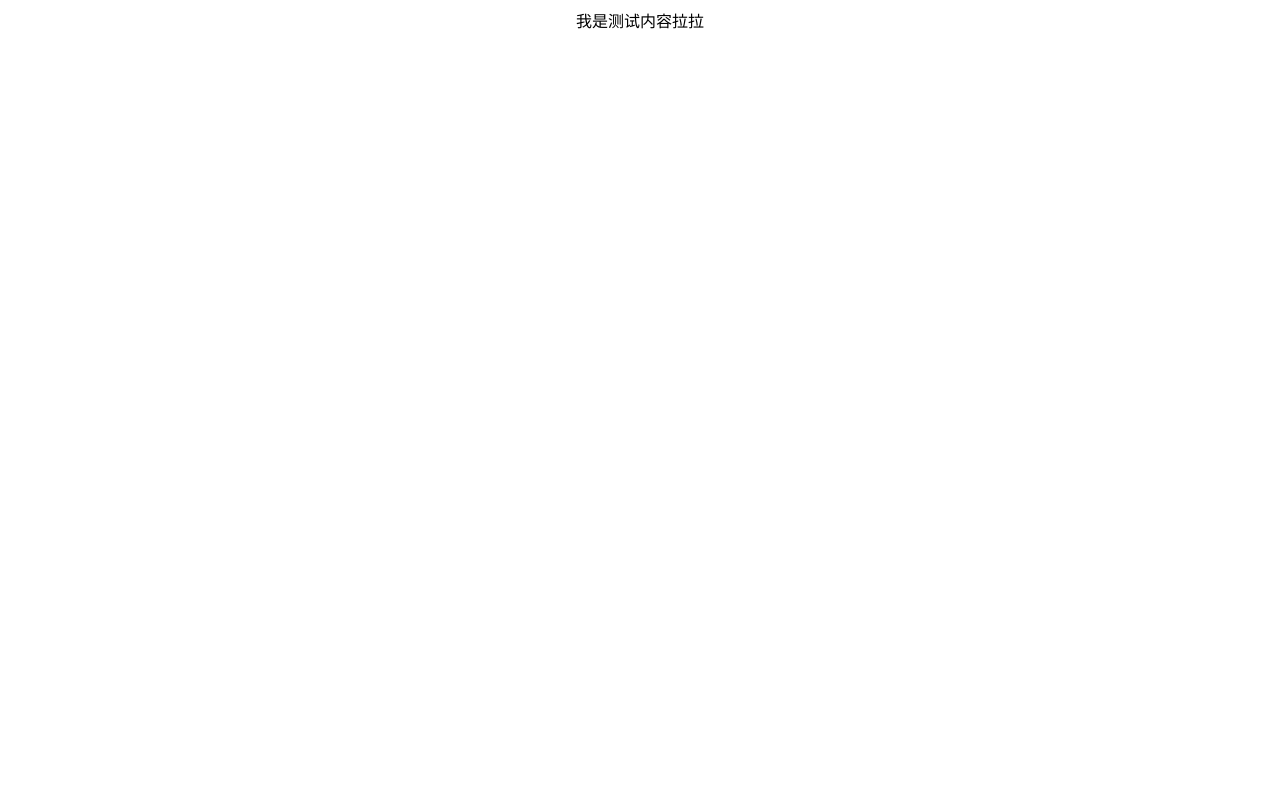
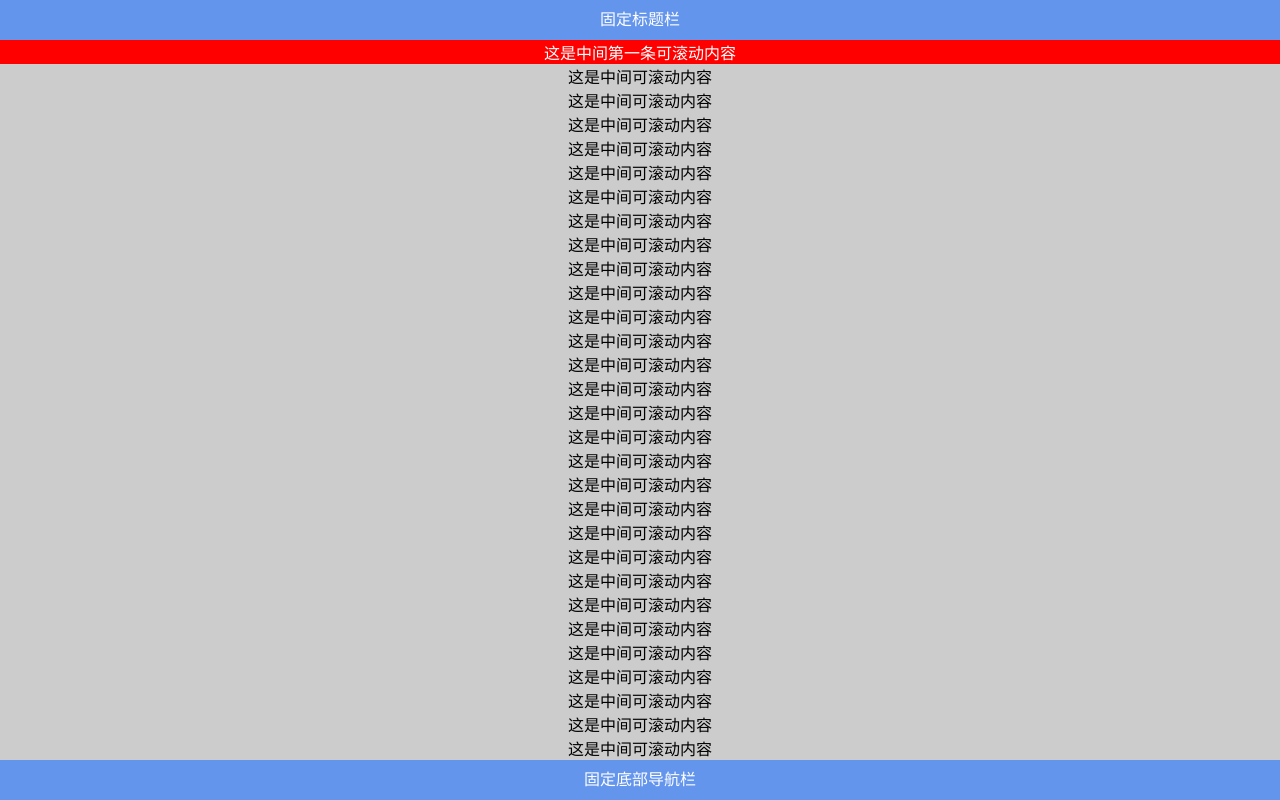
Before and after one commit to 2577873863/2577873863.github.io, a plain HTML site: page code.html in a window 1280 px wide. Drawn offline with Linux system fonts and the light colour scheme.

Commit message:
Update code.html
滚动测试

```diff
--- a/code.html
+++ b/code.html
@@ -2,18 +2,144 @@
 <html lang="en">
 <head>
   <meta charset="UTF-8">
-  <title>xxxxxxx</title>
+  <meta name="viewport" content="width=device-width,initial-scale=1.0">
+  <title>Document</title>
   <style>
+    html,body{
+      margin: 0;
+      padding: 0;
+      overflow: hidden;
+      height: 100%;
+    }
+    p{
+      margin: 0;
+    }
+    .tab_box{
+      background: #6495ed;
+      text-align: center;
+      color: white;
+      height: 40px;
+      line-height: 40px;
+      position: absolute;
+      width: 100%;
+    }
+    header{
+      top:0;
+    }
+    footer{
+      bottom: 0;
+    }
     .container{
-      display:flex;
-      justify-content: center;
-      align-items: center;
+      height: 100%;
+      overflow: auto;
+      -webkit-overflow-scrolling: touch;
+      text-align: center;
+      padding: 40px 0;
+      box-sizing: border-box;
+      background: #ccc;
+    }
+    .container p:nth-last-child(1),p:nth-of-type(1){
+      background: red;
+      color: white;
     }
   </style>
 </head>
 <body>
+  <header class="tab_box">固定标题栏</header>
   <div class="container">
-    <div>我是测试内容拉拉</div>
+    <p>这是中间第一条可滚动内容</p>
+    <p>这是中间可滚动内容</p>
+    <p>这是中间可滚动内容</p>
+    <p>这是中间可滚动内容</p>
+    <p>这是中间可滚动内容</p>
+    <p>这是中间可滚动内容</p>
+    <p>这是中间可滚动内容</p>
+    <p>这是中间可滚动内容</p>
+    <p>这是中间可滚动内容</p>
+    <p>这是中间可滚动内容</p>
+    <p>这是中间可滚动内容</p>
+    <p>这是中间可滚动内容</p>
+    <p>这是中间可滚动内容</p>
+    <p>这是中间可滚动内容</p>
+    <p>这是中间可滚动内容</p>
+    <p>这是中间可滚动内容</p>
+    <p>这是中间可滚动内容</p>
+    <p>这是中间可滚动内容</p>
+    <p>这是中间可滚动内容</p>
+    <p>这是中间可滚动内容</p>
+    <p>这是中间可滚动内容</p>
+    <p>这是中间可滚动内容</p>
+    <p>这是中间可滚动内容</p>
+    <p>这是中间可滚动内容</p>
+    <p>这是中间可滚动内容</p>
+    <p>这是中间可滚动内容</p>
+    <p>这是中间可滚动内容</p>
+    <p>这是中间可滚动内容</p>
+    <p>这是中间可滚动内容</p>
+    <p>这是中间可滚动内容</p>
+    <p>这是中间可滚动内容</p>
+    <p>这是中间可滚动内容</p>
+    <p>这是中间可滚动内容</p>
+    <p>这是中间可滚动内容</p>
+    <p>这是中间可滚动内容</p>
+    <p>这是中间可滚动内容</p>
+    <p>这是中间可滚动内容</p>
+    <p>这是中间可滚动内容</p>
+    <p>这是中间可滚动内容</p>
+    <p>这是中间可滚动内容</p>
+    <p>这是中间可滚动内容</p>
+    <p>这是中间可滚动内容</p>
+    <p>这是中间可滚动内容</p>
+    <p>这是中间可滚动内容</p>
+    <p>这是中间可滚动内容</p>
+    <p>这是中间可滚动内容</p>
+    <p>这是中间可滚动内容</p>
+    <p>这是中间可滚动内容</p>
+    <p>这是中间可滚动内容</p>
+    <p>这是中间可滚动内容</p>
+    <p>这是中间可滚动内容</p>
+    <p>这是中间可滚动内容</p>
+    <p>这是中间可滚动内容</p>
+    <p>这是中间可滚动内容</p>
+    <p>这是中间可滚动内容</p>
+    <p>这是中间可滚动内容</p>
+    <p>这是中间可滚动内容</p>
+    <p>这是中间可滚动内容</p>
+    <p>这是中间可滚动内容</p>
+    <p>这是中间可滚动内容</p>
+    <p>这是中间可滚动内容</p>
+    <p>这是中间可滚动内容</p>
+    <p>这是中间可滚动内容</p>
+    <p>这是中间可滚动内容</p>
+    <p>这是中间可滚动内容</p>
+    <p>这是中间可滚动内容</p>
+    <p>这是中间可滚动内容</p>
+    <p>这是中间可滚动内容</p>
+    <p>这是中间可滚动内容</p>
+    <p>这是中间可滚动内容</p>
+    <p>这是中间可滚动内容</p>
+    <p>这是中间可滚动内容</p>
+    <p>这是中间可滚动内容</p>
+    <p>这是中间可滚动内容</p>
+    <p>这是中间可滚动内容</p>
+    <p>这是中间可滚动内容</p>
+    <p>这是中间可滚动内容</p>
+    <p>这是中间可滚动内容</p>
+    <p>这是中间可滚动内容</p>
+    <p>这是中间可滚动内容</p>
+    <p>这是中间可滚动内容</p>
+    <p>这是中间可滚动内容</p>
+    <p>这是中间可滚动内容</p>
+    <p>这是中间可滚动内容</p>
+    <p>这是中间可滚动内容</p>
+    <p>这是中间可滚动内容</p>
+    <p>这是中间可滚动内容</p>
+    <p>这是中间可滚动内容</p>
+    <p>这是中间可滚动内容</p>
+    <p>这是中间可滚动内容</p>
+
+    <p>滚动到内容区域最底部</p>
   </div>
+  <footer class="tab_box">固定底部导航栏</footer>
 </body>
 </html>
```
